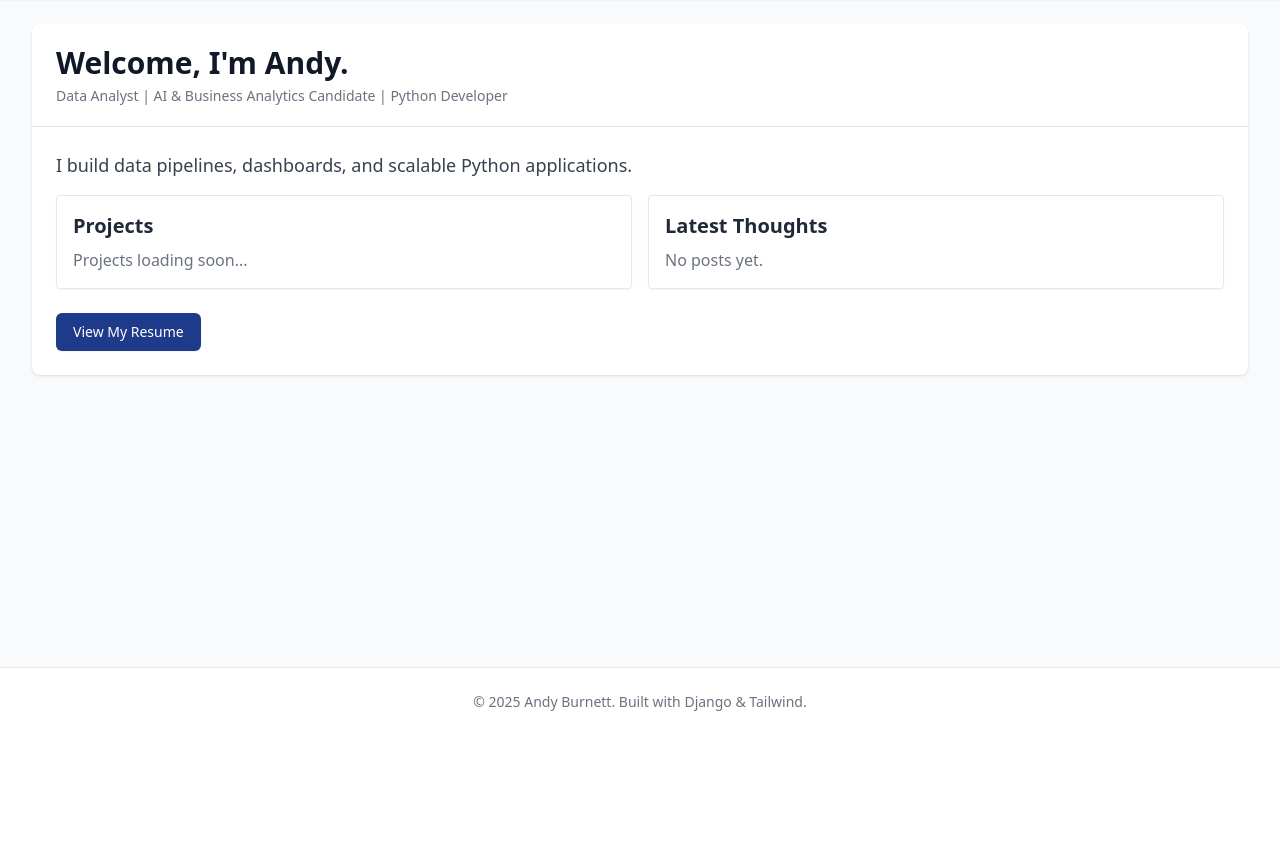
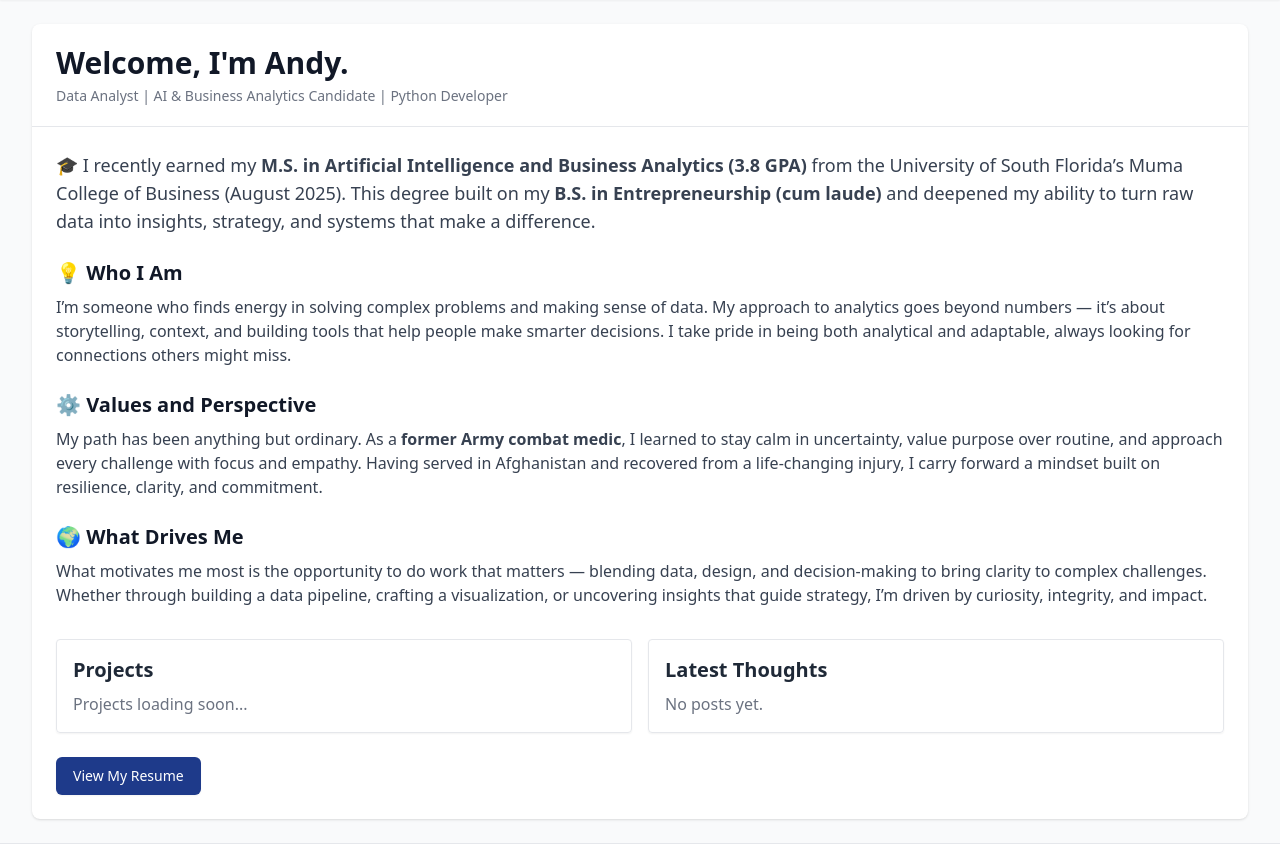
Before and after one commit to burnett013/jandrewburnett, a Django app: page / in a window 1280 px wide. Shown: the part 64-908 px from the top of the page. Before the commit the page ends 775 px from the top, so only its background shows below. Run offline with Django 5.2, Linux system fonts and the light colour scheme; data that the repository does not hold is empty; some libraries are stand-ins or nearby versions.

Commit message:
Update Home page bio and projects

```diff
--- a/core/templates/core/home.html
+++ b/core/templates/core/home.html
@@ -12,9 +12,46 @@
     </div>
     <div class="border-t border-gray-200 px-4 py-5 sm:p-0">
         <div class="p-6">
-            <p class="text-lg text-gray-700 mb-4">
-                I build data pipelines, dashboards, and scalable Python applications.
-            </p>
+            <div class="prose max-w-none text-gray-700 mb-8">
+                <p class="text-lg mb-6">
+                    🎓 I recently earned my <strong>M.S. in Artificial Intelligence and Business Analytics (3.8
+                        GPA)</strong>
+                    from the University of South Florida’s Muma College of Business (August 2025). This degree built on
+                    my
+                    <strong>B.S. in Entrepreneurship (cum laude)</strong> and deepened my ability to turn raw data into
+                    insights, strategy, and systems that make a difference.
+                </p>
+
+                <h3 class="text-xl font-bold text-gray-900 mb-2">💡 Who I Am</h3>
+                <p class="mb-6">
+                    I’m someone who finds energy in solving complex problems and making sense of data. My approach to
+                    analytics
+                    goes beyond numbers — it’s about storytelling, context, and building tools that help people make
+                    smarter decisions.
+                    I take pride in being both analytical and adaptable, always looking for connections others might
+                    miss.
+                </p>
+
+                <h3 class="text-xl font-bold text-gray-900 mb-2">⚙️ Values and Perspective</h3>
+                <p class="mb-6">
+                    My path has been anything but ordinary. As a <strong>former Army combat medic</strong>, I learned to
+                    stay
+                    calm in uncertainty, value purpose over routine, and approach every challenge with focus and
+                    empathy.
+                    Having served in Afghanistan and recovered from a life-changing injury, I carry forward a mindset
+                    built on
+                    resilience, clarity, and commitment.
+                </p>
+
+                <h3 class="text-xl font-bold text-gray-900 mb-2">🌍 What Drives Me</h3>
+                <p class="mb-6">
+                    What motivates me most is the opportunity to do work that matters — blending data, design, and
+                    decision-making
+                    to bring clarity to complex challenges. Whether through building a data pipeline, crafting a
+                    visualization, or
+                    uncovering insights that guide strategy, I’m driven by curiosity, integrity, and impact.
+                </p>
+            </div>
             <div class="grid grid-cols-1 gap-4 sm:grid-cols-2">
                 <div class="border rounded p-4 shadow-sm hover:shadow-md transition">
                     <h3 class="text-xl font-bold mb-2">Projects</h3>
--- a/core/templates/core/resume.html
+++ b/core/templates/core/resume.html
@@ -4,7 +4,7 @@
 <div class="max-w-4xl mx-auto">
     <div class="text-center mb-10">
         <h1 class="text-4xl font-extrabold text-gray-900 sm:text-5xl sm:tracking-tight lg:text-6xl">
-            My Resume
+            My Resume and Experiences
         </h1>
         <p class="mt-5 max-w-xl mx-auto text-xl text-gray-500">
             A timeline of my professional experience.
```
Also changed, not shown: core/management/commands/seed_data.py (+14 -5 lines), 1 other file.
